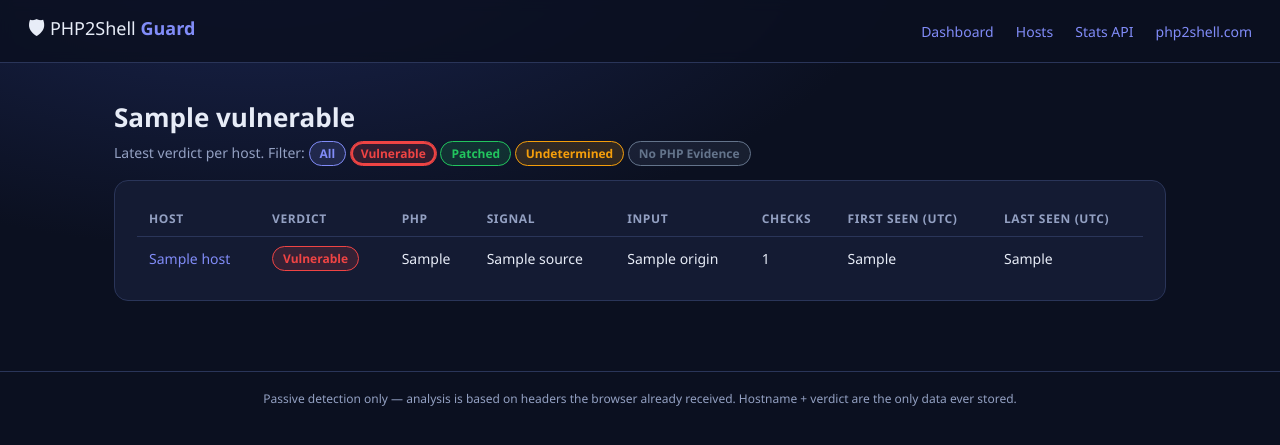
After one commit to dinie/php2shellguard, a FastAPI app: template backend/app/templates/hosts.html in a window 1280 px wide. The commit adds this page. Shown: the top 445 px of the page. Run offline with FastAPI, Linux system fonts and the light colour scheme; the template is opened without the code that fills it: most values are stand-ins (such as "Sample title", 1, 10 or a date in 2020); some libraries are stand-ins or nearby versions.

Commit message:
Views for different host results

```diff
--- a/backend/app/main.py
+++ b/backend/app/main.py
@@ -22,6 +22,13 @@
 from .storage import Storage
 
 BASE_DIR = Path(__file__).resolve().parent
+
+STATUS_LABELS = {
+    "vulnerable": "Vulnerable hosts",
+    "patched": "Patched hosts",
+    "unknown": "Undetermined hosts",
+    "not_php": "Hosts with no PHP evidence",
+}
 
 CVES = [CveInfo(**cve) for cve in detection.CVES]
 
@@ -191,6 +198,22 @@
             },
         )
 
+    @app.get("/hosts", response_class=HTMLResponse)
+    def hosts_listing(request: Request, status: str | None = None) -> HTMLResponse:
+        if status is not None and status not in STATUS_LABELS:
+            raise HTTPException(
+                status_code=422, detail=f"unknown status filter: {status}"
+            )
+        return templates.TemplateResponse(
+            request,
+            "hosts.html",
+            {
+                "hosts": storage.hosts(status=status),
+                "status": status,
+                "status_labels": STATUS_LABELS,
+            },
+        )
+
     @app.get("/hosts/{host}", response_class=HTMLResponse)
     def host_report(request: Request, host: str) -> HTMLResponse:
         detail = storage.host_detail(host)
--- a/backend/app/static/style.css
+++ b/backend/app/static/style.css
@@ -69,6 +69,14 @@
 .card.status-patched .card-value { color: var(--patched); }
 .card.status-unknown { border-color: var(--unknown); }
 .card.status-unknown .card-value { color: var(--unknown); }
+a.card { color: inherit; text-decoration: none; transition: transform 0.1s ease; }
+a.card:hover { text-decoration: none; transform: translateY(-1px); }
+a.card .card-label { color: var(--muted); }
+a.card.status-vulnerable .card-label { color: var(--vuln); }
+a.card.status-patched .card-label { color: var(--patched); }
+a.card.status-unknown .card-label { color: var(--unknown); }
+.chip-all { background: rgba(129, 140, 248, 0.15); color: var(--accent); border: 1px solid var(--accent); }
+.chip-active { font-weight: 700; box-shadow: 0 0 0 2px currentColor inset; }
 
 .panel {
   background: var(--bg-panel);
--- a/backend/app/storage.py
+++ b/backend/app/storage.py
@@ -340,7 +340,9 @@
             "recent": [dict(row) for row in recent_rows],
         }
 
-    def hosts(self) -> list[dict]:
+    def hosts(self, status: str | None = None) -> list[dict]:
+        """All hosts with their latest verdict, optionally filtered to hosts
+        whose *latest* verdict equals *status*."""
         counts = (
             sa.select(
                 checks.c.host,
@@ -366,6 +368,8 @@
             .select_from(latest.join(counts, counts.c.host == latest.c.host))
             .order_by(counts.c.last_seen.desc())
         )
+        if status is not None:
+            stmt = stmt.where(latest.c.status == status)
         with self._engine.connect() as conn:
             rows = conn.execute(stmt).mappings().all()
         return [dict(row) for row in rows]
--- a/backend/app/templates/base.html
+++ b/backend/app/templates/base.html
@@ -13,6 +13,7 @@
     </a>
     <div class="nav-links">
       <a href="/">Dashboard</a>
+      <a href="/hosts">Hosts</a>
       <a href="/api/v1/stats">Stats API</a>
       <a href="https://www.php2shell.com/" target="_blank" rel="noopener">php2shell.com</a>
     </div>
--- /dev/null
+++ b/backend/app/templates/hosts.html
@@ -0,0 +1,43 @@
+{% extends "base.html" %}
+{% block title %}{{ status_labels[status] if status else "All hosts" }} · PHP2Shell Guard{% endblock %}
+{% block content %}
+<h1>{{ status_labels[status] if status else "All observed hosts" }}</h1>
+<p class="muted">
+  Latest verdict per host. Filter:
+  {% set tabs = [("", "All"), ("vulnerable", "vulnerable"), ("patched", "patched"),
+                 ("unknown", "undetermined"), ("not_php", "no PHP evidence")] %}
+  {% for value, label in tabs %}
+  <a class="chip {{ 'chip-' ~ value if value else 'chip-all' }} {{ 'chip-active' if status == (value or none) else '' }}"
+     href="{{ '/hosts?status=' ~ value if value else '/hosts' }}">{{ label }}</a>
+  {% endfor %}
+</p>
+
+<section class="panel">
+  {% if hosts %}
+  <table>
+    <thead>
+      <tr>
+        <th>Host</th><th>Verdict</th><th>PHP</th><th>Signal</th><th>Input</th>
+        <th>Checks</th><th>First seen (UTC)</th><th>Last seen (UTC)</th>
+      </tr>
+    </thead>
+    <tbody>
+      {% for row in hosts %}
+      <tr>
+        <td><a href="/hosts/{{ row.host }}">{{ row.host }}</a></td>
+        <td><span class="chip chip-{{ row.status }}">{{ row.status.replace("unknown", "undetermined").replace("_", " ") }}</span></td>
+        <td>{{ row.php_version or "—" }}</td>
+        <td>{{ row.source or "—" }}</td>
+        <td>{{ row.origin }}</td>
+        <td>{{ row.total_checks }}</td>
+        <td class="nowrap">{{ row.first_seen }}</td>
+        <td class="nowrap">{{ row.last_seen }}</td>
+      </tr>
+      {% endfor %}
+    </tbody>
+  </table>
+  {% else %}
+  <p class="empty">No hosts {% if status %}with this verdict{% endif %} recorded yet.</p>
+  {% endif %}
+</section>
+{% endblock %}
```
Also changed, not shown: backend/app/templates/dashboard.html (+9 -9 lines), backend/tests/test_api.py (+56 -0 lines), backend/README.md.
